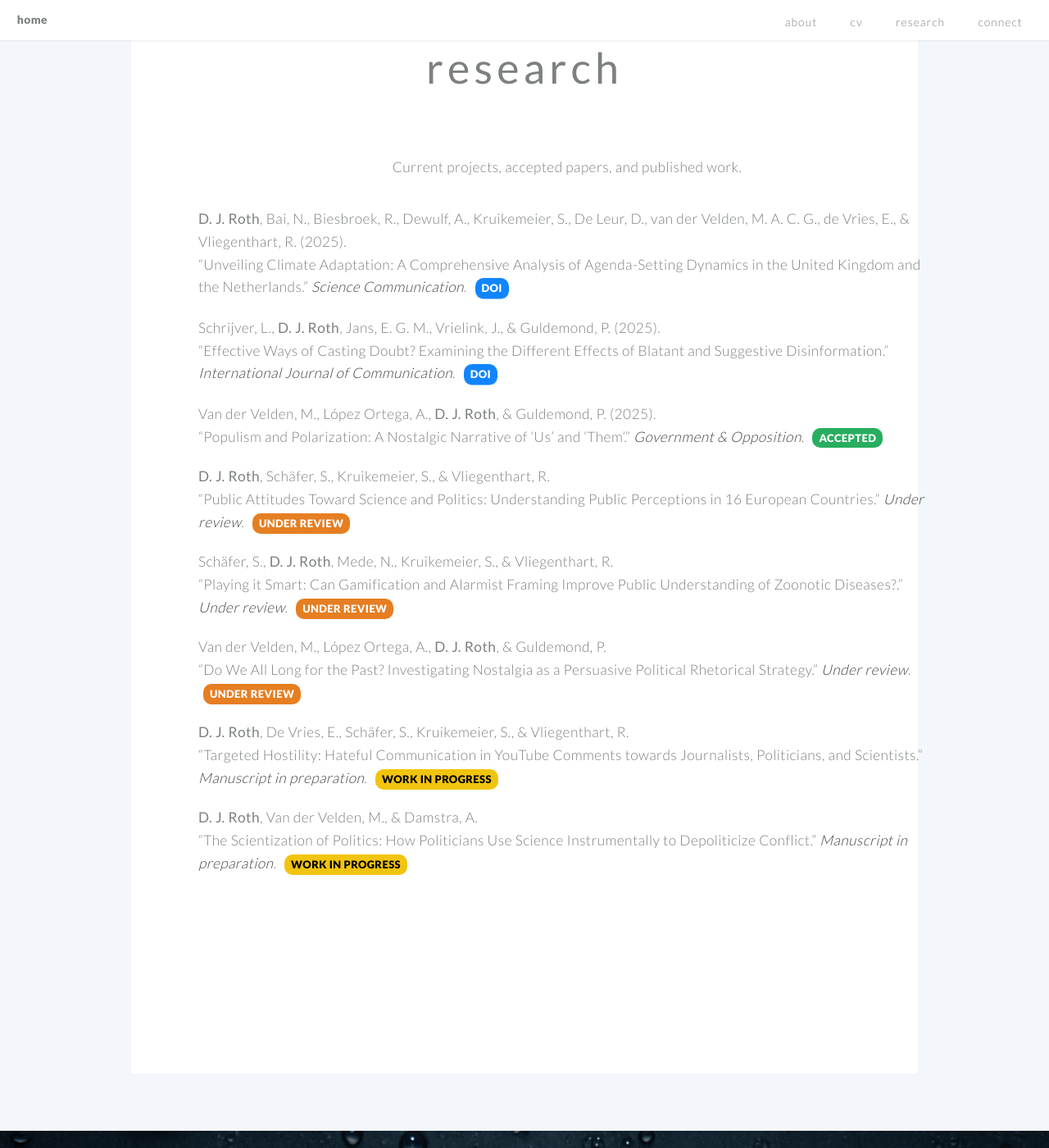
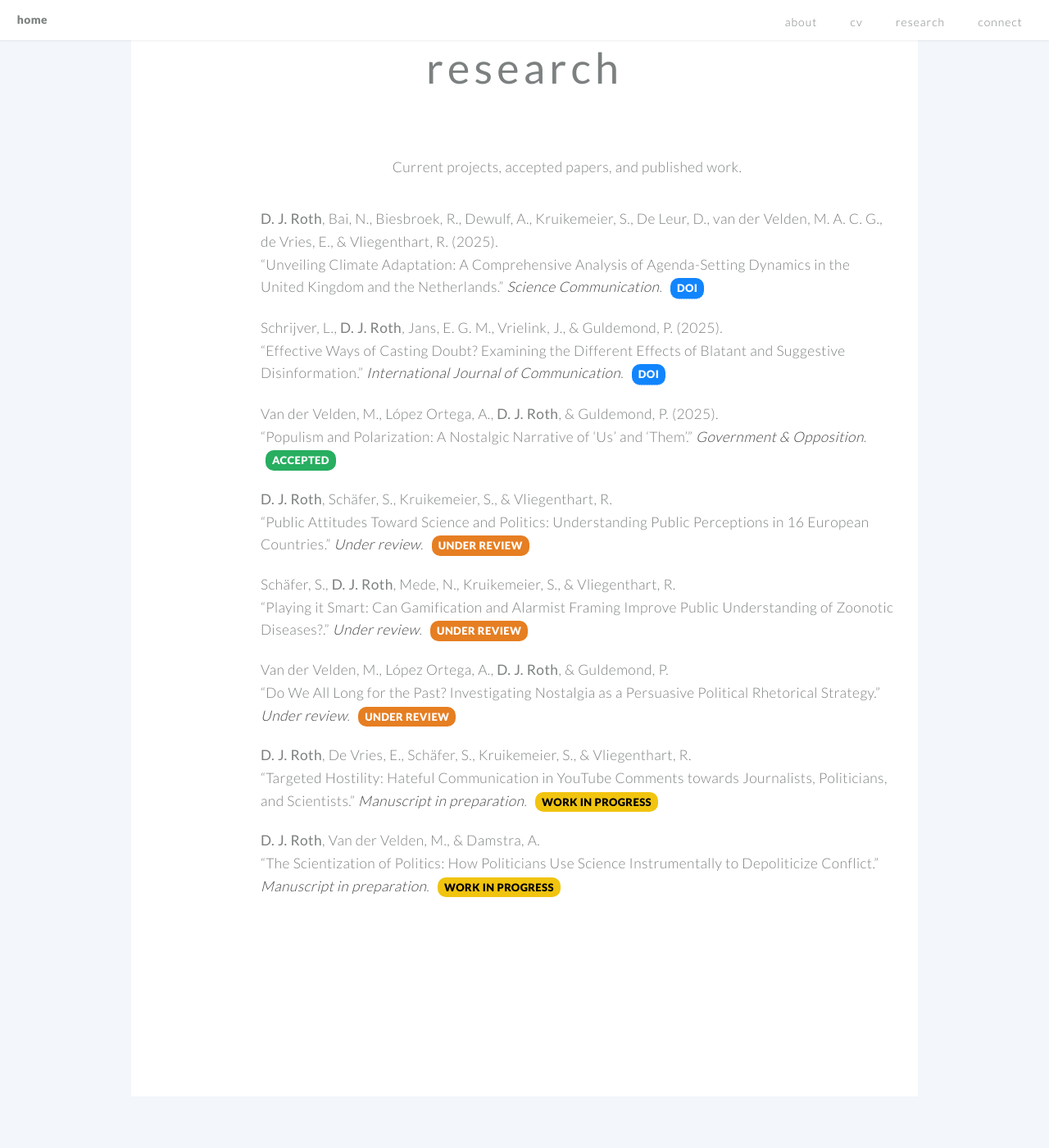
Before and after one commit to denisejroth/denisejroth.github.io, a Jekyll site: the page built from index.md, in a window 1280 px wide and 1400 px high, scrolled down 2258 px. Shown: the whole window at 82% size. Built offline with Jekyll 4.4.1, drawn with Linux system fonts in a browser that asks for light colours.

Commit message:
Update style.css

```diff
--- a/css/style.css
+++ b/css/style.css
@@ -995,9 +995,9 @@ custom styles adapted from Twenty by HTML5 Up
 /* ===== Research Section ===== */
 .pub-list {
   list-style: none;
-  padding: 0;
+  padding-left: 1.5em;     /* pushes text inward but keeps alignment neat */
   margin: 2em auto 0;
-  max-width: 900px;
+  max-width: 800px;        /* slightly narrower than before for balance */
   text-align: left;
 }
 
```
